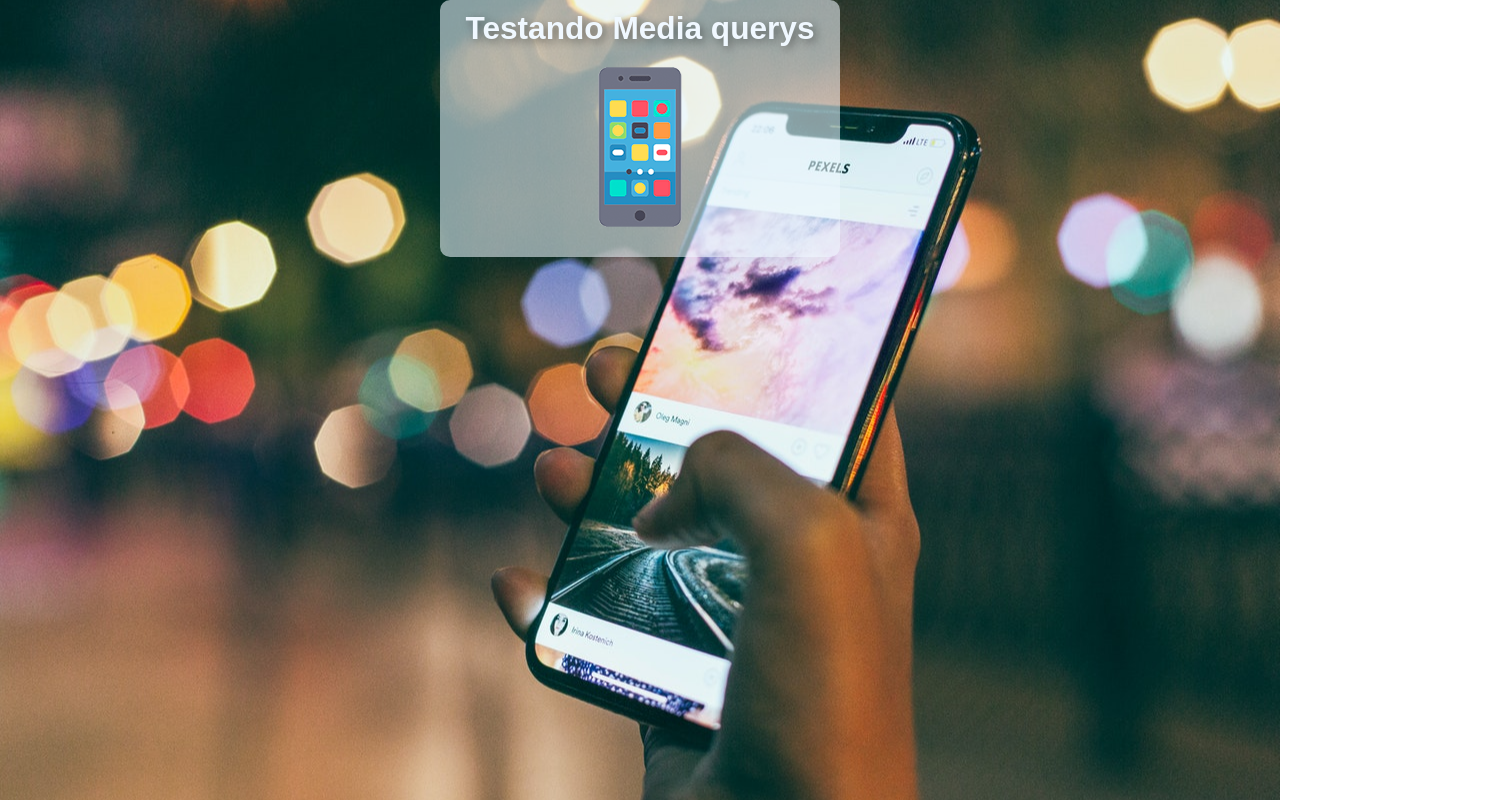
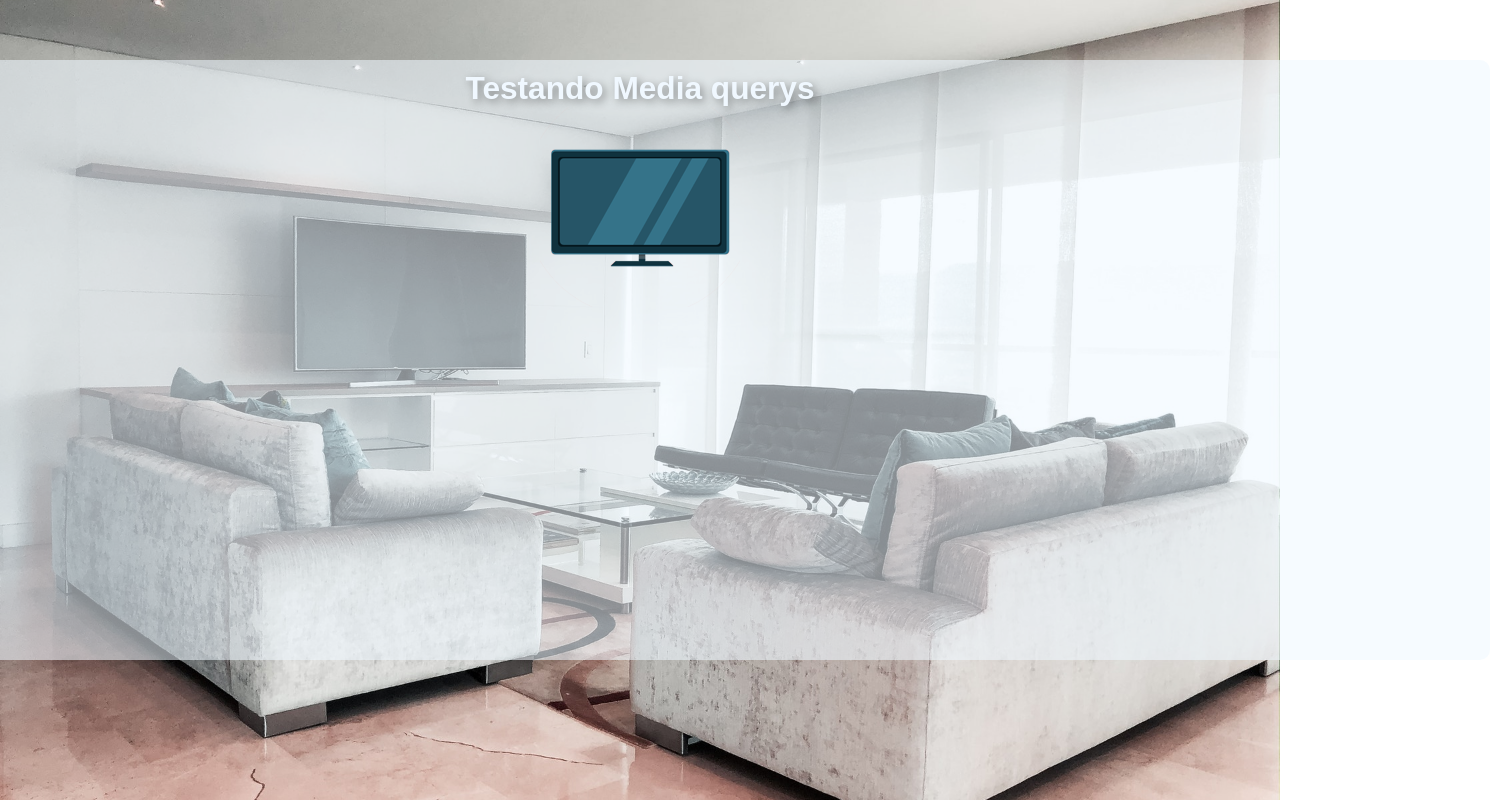
Before and after one commit to Joao-Eduardo-AJ/Formularios, a plain HTML site: page index.html in a window 1280 px wide. Shown: the whole page, 1490 px wide, since content can reach past the window. Drawn offline with Linux system fonts and the light colour scheme.

Commit message:
Fim do projeto

```diff
--- a/estilos/media-query.css
+++ b/estilos/media-query.css
@@ -1 +1,59 @@
 @charset "UTF-8";
+
+@media screen and (min-width: 768px) {
+    body {
+        background: url('../imagens/back-tablet.jpg') center center no-repeat;
+        background-size: cover;
+    }
+
+    main {
+        width: 800px;
+    }
+
+    #phone {
+        display: none;
+    }
+
+    #tablet {
+        display: block;
+    }
+}
+
+@media screen and (min-width: 992px) {
+    body {
+        background: url('../imagens/back-pc.jpg') center center no-repeat;
+        background-size: cover;
+    }
+
+    main {
+        width: 1200px;
+    }
+
+    #tablet {
+        display: none;
+    }
+
+    #pc {
+        display: block;
+    }
+}
+
+
+@media screen and (min-width: 1200px) {
+    body {
+        background: url('../imagens/back-tv.jpg') center center no-repeat;
+        background-size: cover;
+    }
+
+    main {
+        width: 1700px;
+    }
+
+    #pc {
+        display: none;
+    }
+
+    #tv {
+        display: block;
+    }
+}
--- a/estilos/styles.css
+++ b/estilos/styles.css
@@ -14,16 +14,21 @@ html {
 }
 
 body {
+    position: relative;
     background: url('../imagens/back-phone.jpg') center center no-repeat fixed;
     background-size: cover;
 }
 
 main {
+    position: absolute;
+    left: 50%;
+    top: 50%;
     background-color: rgba(240, 248, 255, 0.568);
     width: 400px;
-    margin: auto;
+    height: 600px;
     border-radius: 10px;
     padding: 10px;
+    transform: translate(-50%, 10%);
 }
 
 h1 {
```
